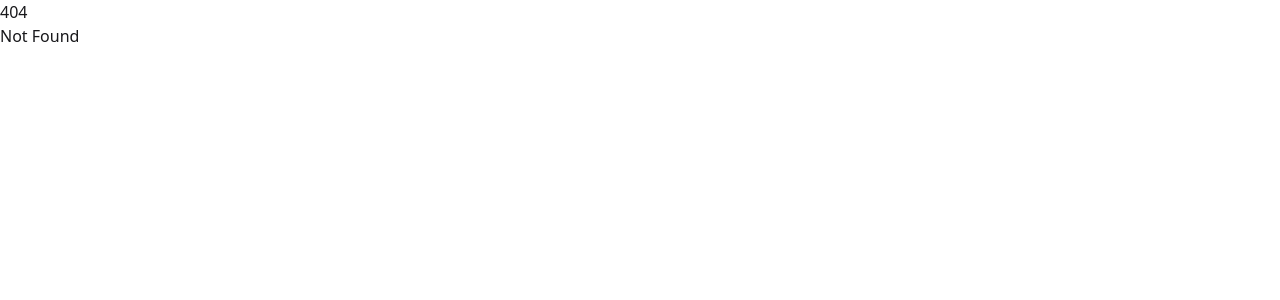
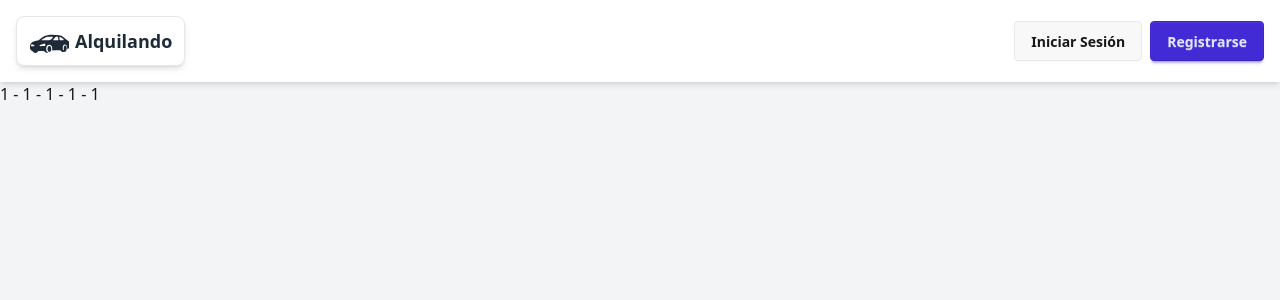
Before and after one commit to diazmartinx/ING2-UNLP, a SvelteKit app: page /pago/1/1/1/1/1 in a window 1280 px wide. Before the commit this address had no page. Shown: the top 300 px of the page. Built offline with nearby package versions, Linux system fonts and the light colour scheme; no server answers.

Commit message:
arreglo redireccion + ruta para el pago

```diff
--- a/src/routes/(app)/ingresar/+page.svelte
+++ b/src/routes/(app)/ingresar/+page.svelte
@@ -9,9 +9,9 @@
 	let redirectTo = $page.url.searchParams.get('redirectTo') || '/admin';
 
 	function redirectToRegister() {
-		const pagoPagina = `${encodeURIComponent(redirectTo)}`;
+		const pagoPagina = redirectTo;
 		console.log('Redirecting to register with redirectTo:', redirectTo);
-		goto(`/registrarse?redirectTo=${encodeURIComponent(pagoPagina)}`);
+		goto(`/registrarse?redirectTo=${pagoPagina}`);
 	}
 </script>
 
--- /dev/null
+++ b/src/routes/(app)/pago/[fechaInicio]/[fechaFin]/[ubicacion]/[marca]/[modelo]/+page.server.ts
@@ -0,0 +1,13 @@
+import type { PageServerLoad } from './$types';
+
+export const load: PageServerLoad = async ({ params }) => {
+    const { fechaInicio, fechaFin, ubicacion, marca, modelo } = params;
+
+    return {
+        fechaInicio: fechaInicio || '',
+        fechaFin: fechaFin || '',
+        ubicacion: ubicacion || '',
+        marca: marca || '',
+        modelo: modelo || ''
+    };
+};
--- /dev/null
+++ b/src/routes/(app)/pago/[fechaInicio]/[fechaFin]/[ubicacion]/[marca]/[modelo]/+page.svelte
@@ -0,0 +1,12 @@
+<script lang="ts">
+    import type { PageData } from './$types';
+
+    export let data: PageData;
+    let fechaInicio = data.fechaInicio;
+    let fechaFin = data.fechaFin;
+    let ubicacion = decodeURIComponent(data.ubicacion);
+    let marca = data.marca;
+    let modelo = data.modelo;
+</script>
+
+<p>{fechaInicio} - {fechaFin} - {ubicacion} - {marca} - {modelo}</p>
```
